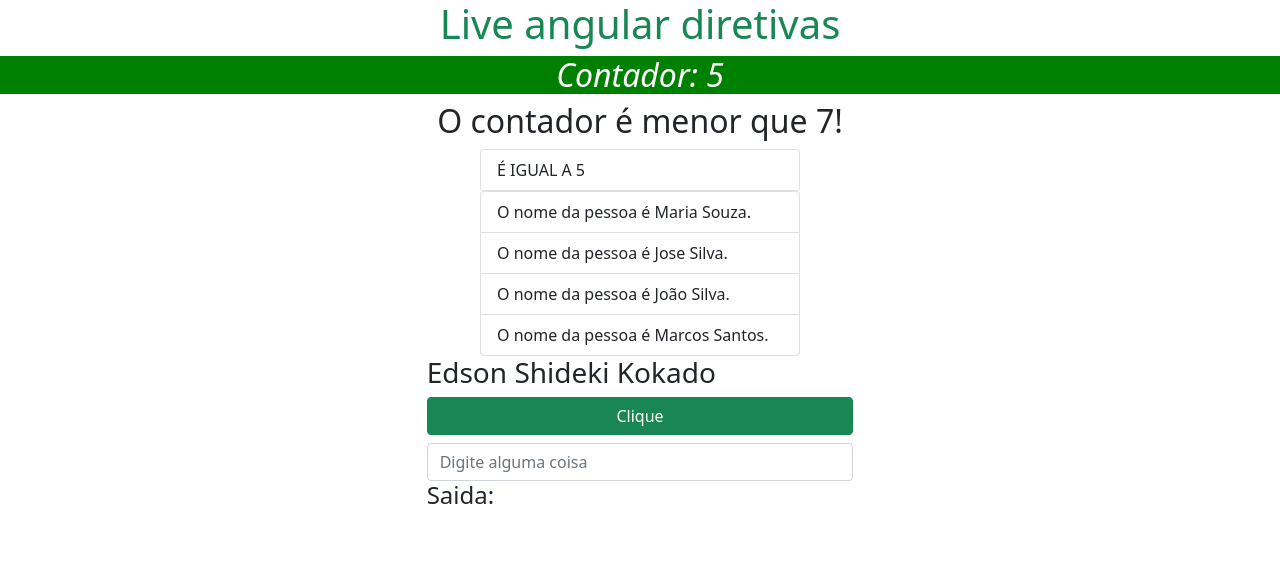
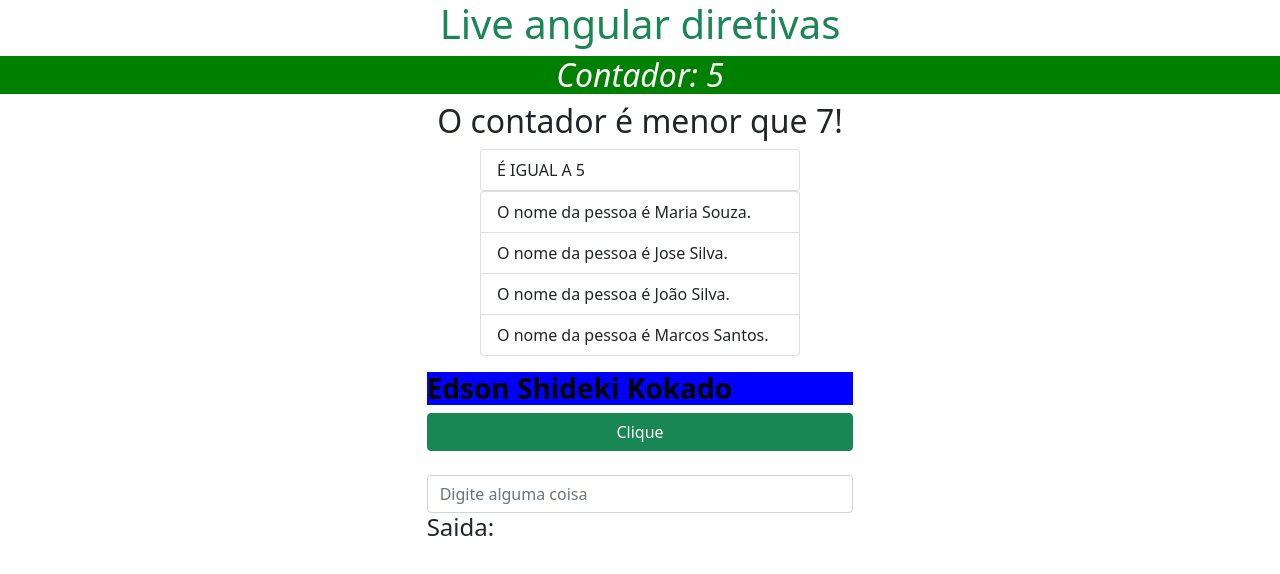
Before and after one commit to eskokado/dio-ambiente-angular, an Angular app: page / in a window 1280 px wide. Shown: the top 574 px of the page. Built offline with nearby package versions, Linux system fonts and the light colour scheme.

Commit message:
feat: directiva customizada

```diff
--- a/src/app/app.component.html
+++ b/src/app/app.component.html
@@ -40,8 +40,8 @@
   >O nome da pessoa é {{ pessoa.nome }} {{ pessoa.sobrenome }}.</li>
 </ul>
 
-<h3 class="col-4 mx-auto">{{ nome }}</h3>
-<div class="mx-auto col-4">
+<div class="mx-auto col-4 my-3">
+  <h3 appMarcaTexto corDeFundo="blue" corDeTexto="black">{{ nome }}</h3>
   <button class="btn btn-success col-12 mb-2" (click)="clicou('João Souza da Silva')">Clique</button>
 </div>
 
--- a/src/app/app.module.ts
+++ b/src/app/app.module.ts
@@ -4,10 +4,12 @@ import { BrowserModule } from '@angular/platform-browser';
 
 import { AppRoutingModule } from './app-routing.module';
 import { AppComponent } from './app.component';
+import { MarcaTextoDirective } from './directives/marca-texto.directive';
 
 @NgModule({
   declarations: [
-    AppComponent
+    AppComponent,
+    MarcaTextoDirective
   ],
   imports: [
     BrowserModule,
--- /dev/null
+++ b/src/app/directives/marca-texto.directive.ts
@@ -0,0 +1,21 @@
+import { Directive, ElementRef, Input, OnInit } from '@angular/core';
+
+@Directive({
+  selector: '[appMarcaTexto]'
+})
+export class MarcaTextoDirective implements OnInit{
+  @Input() corDeFundo = 'yellow';
+  @Input() corDeTexto = 'white';
+
+  constructor(private elemento: ElementRef) { }
+
+  ngOnInit(): void {
+    this.mudarFundo();
+  }
+
+  private mudarFundo(cor: string = 'yellow') {
+    this.elemento.nativeElement.style.backgroundColor = this.corDeFundo || cor;
+    this.elemento.nativeElement.style.color = this.corDeTexto;
+    this.elemento.nativeElement.style.fontWeight = "bold";
+  }
+}
```
